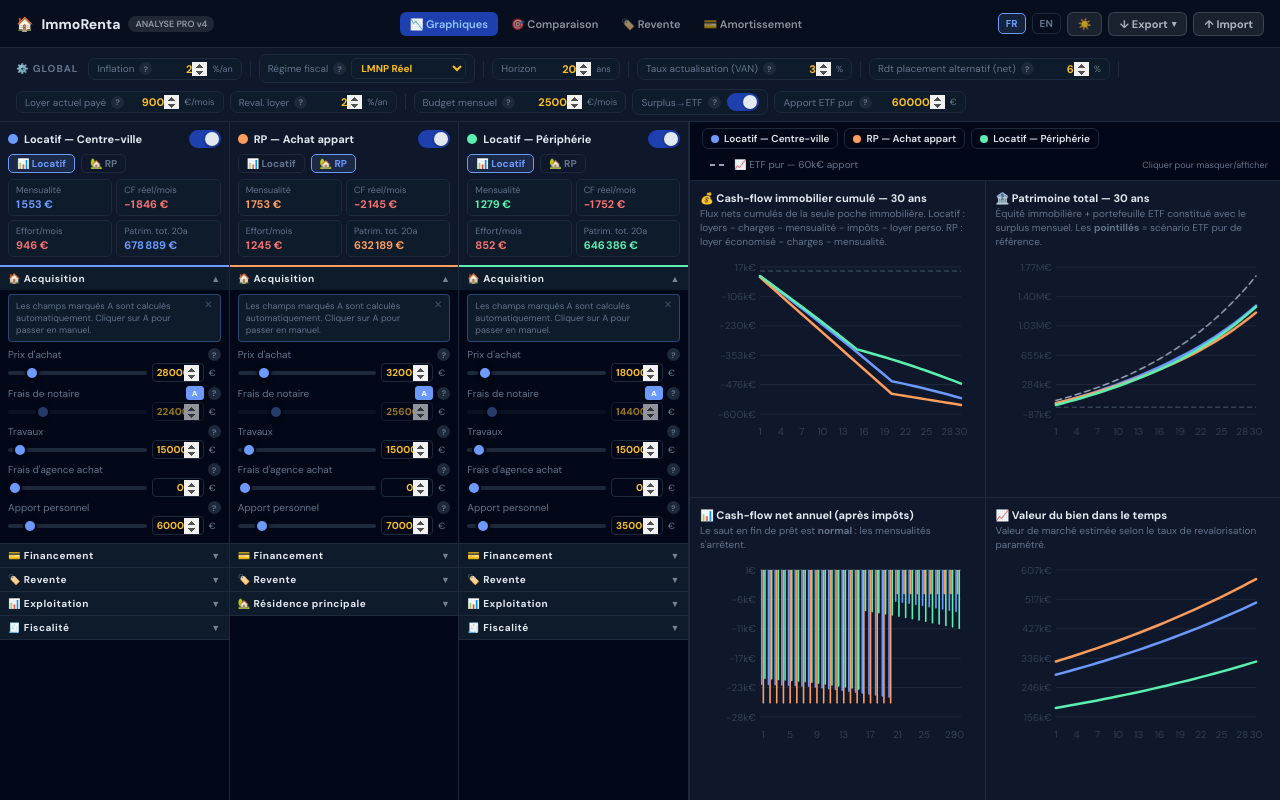
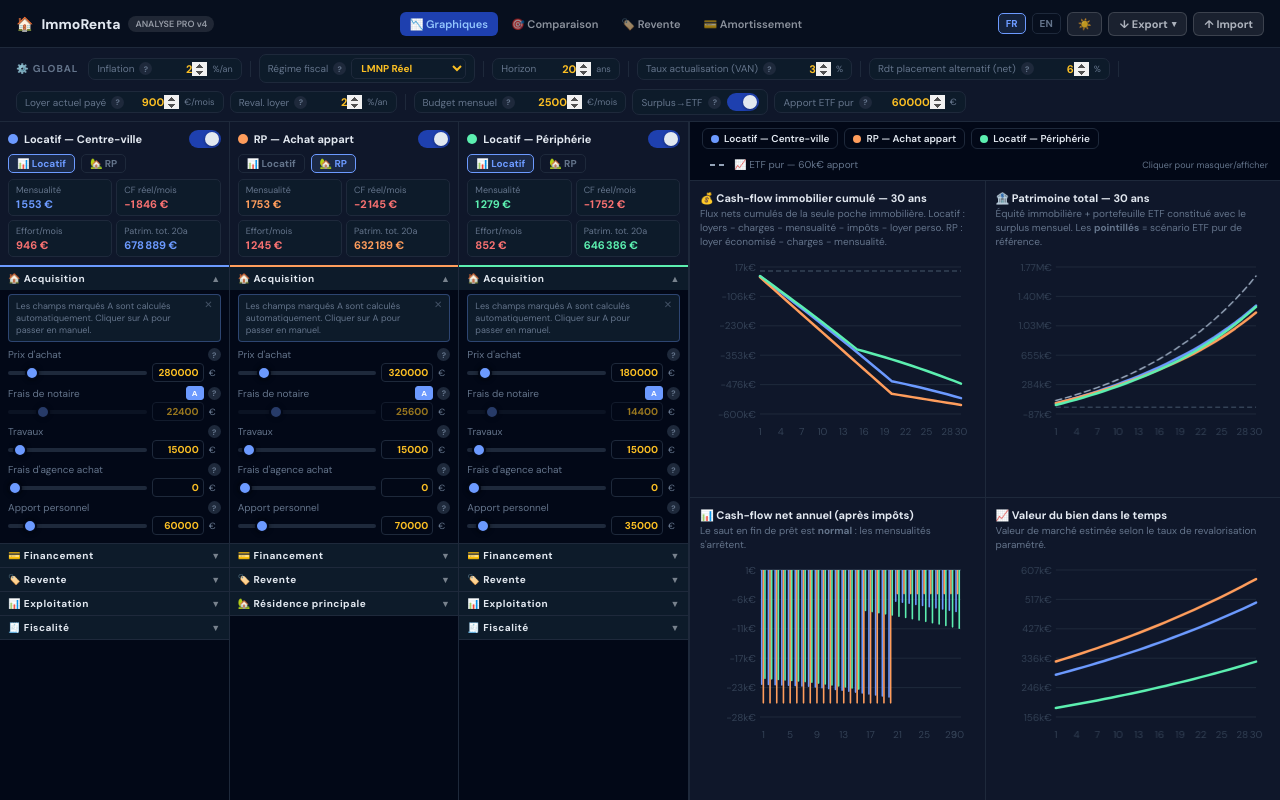
Before and after one commit to Boulkiess/Renta-Immo, a React (Vite) app: page / in a window 1280 px wide. Built offline with nearby package versions, Linux system fonts and the light colour scheme.

Commit message:
feat: implement decimal display for numeric inputs and replace number input type with custom NumInput component

```diff
--- a/src/components/SimPanel/FieldGroup.jsx
+++ b/src/components/SimPanel/FieldGroup.jsx
@@ -69,6 +69,43 @@ const HintDismiss = styled.button.attrs({ type: 'button' })`
 
 const unitFor = tp => tp === 'e' ? '€' : tp === '%' ? '%' : '';
 
+const stepDecimals = st => {
+  const s = st.toString();
+  const i = s.indexOf('.');
+  return i === -1 ? 0 : s.length - i - 1;
+};
+
+function NumInput({ field, val, isAuto, onChange }) {
+  const dec = stepDecimals(field.st);
+  // null = show formatted value; string = user is actively typing
+  const [localStr, setLocalStr] = useState(null);
+  const displayStr = localStr ?? val.toFixed(dec);
+  return (
+    <NumIn
+      type="text"
+      inputMode="decimal"
+      value={displayStr}
+      style={{ opacity: isAuto ? 0.6 : 1 }}
+      onFocus={() => setLocalStr(val.toFixed(dec))}
+      onBlur={() => setLocalStr(null)}
+      onChange={e => {
+        setLocalStr(e.target.value);
+        const v = +e.target.value;
+        if (isFinite(v)) onChange(v);
+      }}
+      onKeyDown={e => {
+        if (e.key !== 'ArrowUp' && e.key !== 'ArrowDown') return;
+        e.preventDefault();
+        const dir = e.key === 'ArrowUp' ? 1 : -1;
+        const step = e.shiftKey ? field.st * 10 : field.st;
+        const next = Math.min(field.mx, Math.max(field.mn, +(val + dir * step).toFixed(dec)));
+        setLocalStr(null);
+        onChange(next);
+      }}
+    />
+  );
+}
+
 export default function FieldGroup({ simKey, group, open, onToggle }) {
   const { t } = useTranslation();
   const { sims, resolvedSims, updateSim, toggleAutoField } = useApp();
@@ -136,13 +173,7 @@ export default function FieldGroup({ simKey, group, open, onToggle }) {
                       onChange={e => handleChange(+e.target.value)}
                     />
                   </RangeWrap>
-                  <NumIn
-                    type="number"
-                    min={field.mn} max={field.mx} step={field.st}
-                    value={val}
-                    style={{ opacity: isAuto ? 0.6 : 1 }}
-                    onChange={e => { const v = +e.target.value; if (isFinite(v)) handleChange(v); }}
-                  />
+                  <NumInput field={field} val={val} isAuto={isAuto} onChange={handleChange} />
                   <Unit>{unitFor(field.tp)}</Unit>
                 </InputRow>
               </FieldWrap>
```
Also changed, not shown: 1 other file (tests, documents, lock files or other folders).
